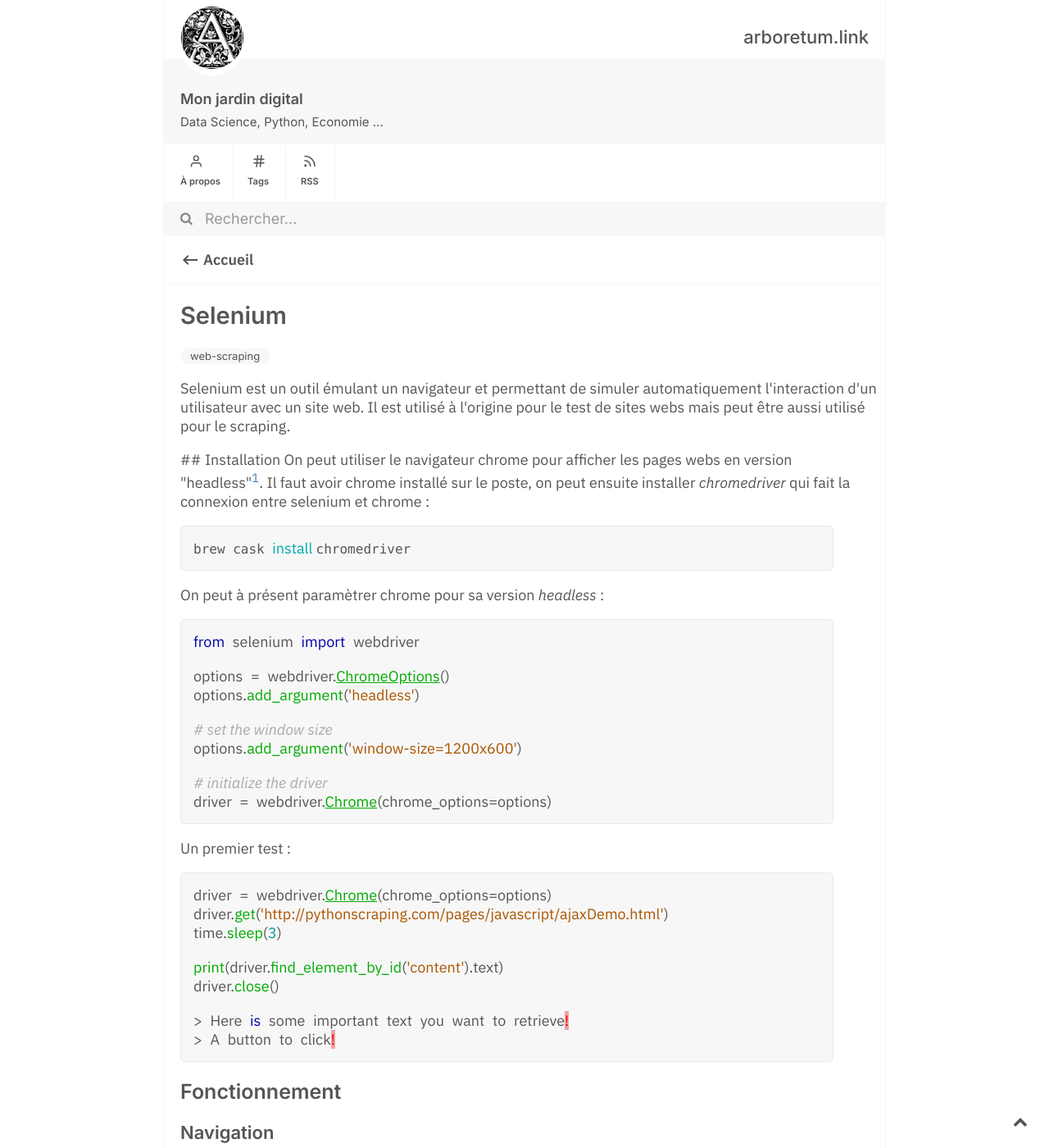
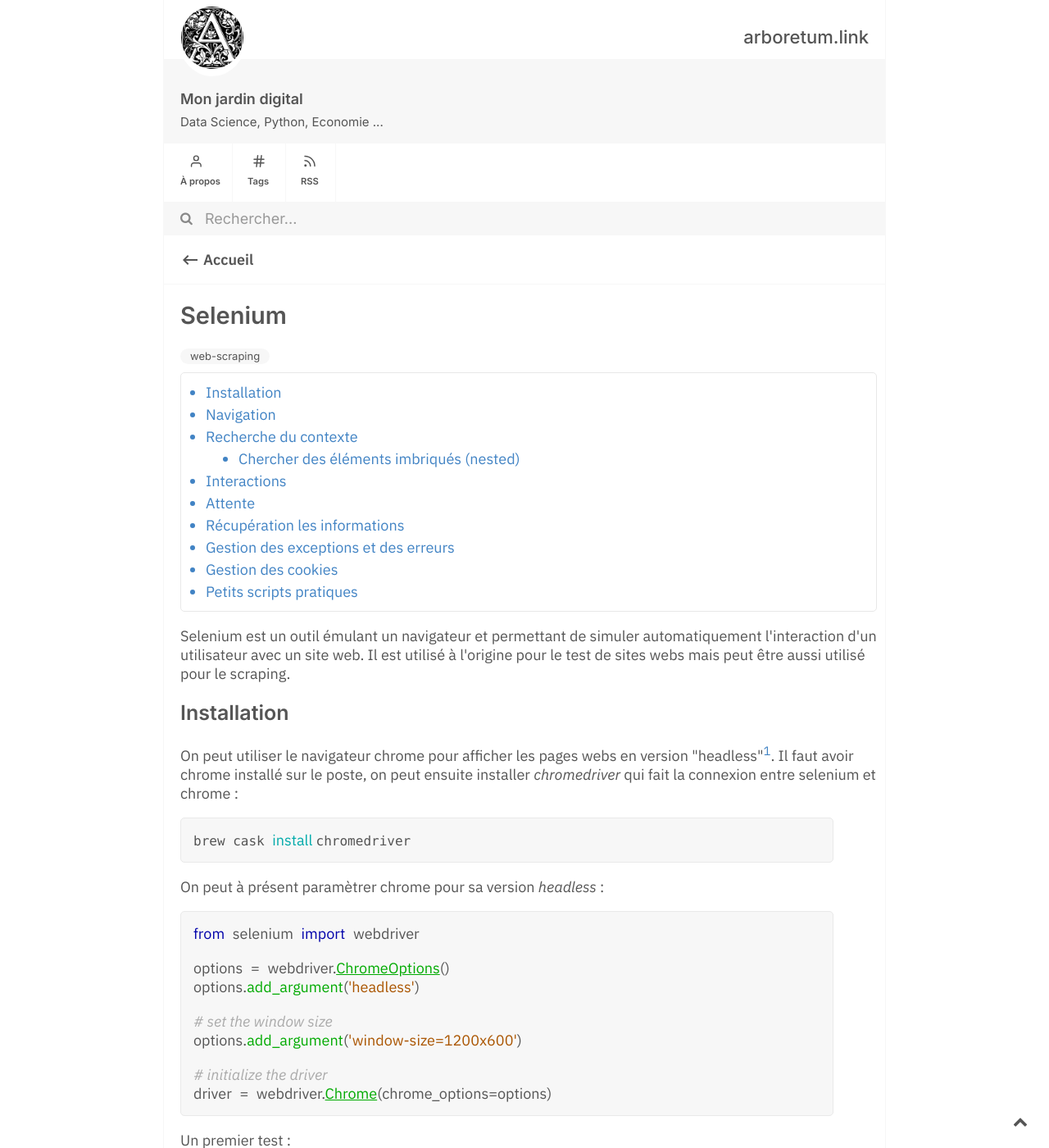
Before and after one commit to Maxence-L/arboretum.link, a Jekyll site: the page built from _notes/selenium.md, in a window 1280 px wide and 1400 px high. Shown: the whole window at 82% size. Built offline with Jekyll 4.4.1, drawn with Linux system fonts in a browser that asks for light colours; the table of contents is made by our own code; some of the changed text lies outside the part shown.

Commit message:
Amélioration des notes

`````diff
--- a/_notes/selenium.md
+++ b/_notes/selenium.md
@@ -1,12 +1,13 @@
 ---
 title: Selenium
-toc: 'true'
+toc: true
 tags: web-scraping
 
 ---
 Selenium est un outil émulant un navigateur et permettant de simuler automatiquement l'interaction d'un utilisateur avec un site web. Il est utilisé à l'origine pour le test de sites webs mais peut être aussi utilisé pour le scraping.
 
- ## Installation
+## Installation
+
 On peut utiliser le navigateur chrome pour afficher les pages webs en version "headless"[^1]. Il faut avoir chrome installé sur le poste, on peut ensuite installer *chromedriver* qui fait la connexion entre selenium et chrome :
 
 ```bash
@@ -41,9 +42,7 @@
 > A button to click!
 ````
 
-## Fonctionnement
-
-### Navigation
+## Navigation
 Atteindre une url :
 ```python
 driver.get("https://selenium.dev")
@@ -81,7 +80,7 @@
     driver.quit()
 ```
 
-### Recherche du contexte
+## Recherche du contexte
 L'objet *webdriver* correspond au navigateur, il contiendra les pages chargées.
 
 On localise les éléments d'intérêt avec la méthode `driver.find_element(By.XX, "cheese")` de l'instance *WebDriver*. Cette méthode retourne un objet de type *WebElement*. A la place de `XX`, on peut préciser l'attribut recherché : XPath, nom de class (`CLASS_NAME`), etc...
@@ -92,7 +91,7 @@
 ![1][/assets/img/selenium-tags.png]
 Il est aussi possible d'utiliser la méthode `find_element_by_class_name('xxxx')` - il existe une méthode de ce type pour chaque catégorie d'attribut.
 
-#### Chercher des éléments imbriqués (*nested*)
+### Chercher des éléments imbriqués (*nested*)
 
 On peut recherche des éléments plus précis au sein des objets *WebElement* en utilisant une méthode similaire :
 ```python
@@ -154,7 +153,7 @@
 
 Les méthodes sont *.above() .below() .toLeftOff() .toRightOf() .near()*.
 
-### Interactions
+## Interactions
 On remplit un champ avec du texte de la façon suivante :
 ```python
 name = "Charles"
@@ -171,7 +170,7 @@
 driver.find_element(By.CSS_SELECTOR, "input[type='submit']").click()
 ````
 
-### Attente
+## Attente
 Utiliser `time.sleep()` permet de passer les temps d'attente, notamment pour l'affichage de certains pop-ups ou éléments de la page.
 
 Plus de précisions peuvent être trouvée ici :
@@ -179,7 +178,7 @@
 
 ou p. 169 du livre "Web Scraping with Python".
 
-### Récupération les informations
+## Récupération les informations
 On peut utiliser `.text`pour obtenir la valeur string d'un élément :
 ```python
 print(driver.find_element_by_id('content').text)
@@ -196,7 +195,7 @@
 print(bs.find(id='content').get_text())
 ````
 
-### Gestion des exceptions et des erreurs
+## Gestion des exceptions et des erreurs
 La structure des sites webs visités peut être parfois imprévisible et il faut donc que le programme s'adapte et évite de rencontrer une erreur, ce qui fera planter le *driver*.
 
 On peut donc réaliser une gestion des erreurs avec des [[try ... except ... finally]].
@@ -211,7 +210,7 @@
 
 On peut ensuite utiliser les erreurs, comme `selexcept.NoSuchElementException`.
 
-### Gestion des cookies
+## Gestion des cookies
 On peut utiliser le module [[pickle]] pour enregistrer les cookies en vue d'ue réutilisation lors de futures sessions.
 
 ```python
@@ -227,8 +226,7 @@
 	self.driver.add_cookie(cookie)
 ````
 
-
-#### Petits scripts pratiques :
+## Petits scripts pratiques
 
 Pour scroller une page sans fin :
 
`````
Also changed, not shown: _notes/configparse.md (+2 -2 lines), _notes/packager-un-projet-python.md (+1 -0 lines).
